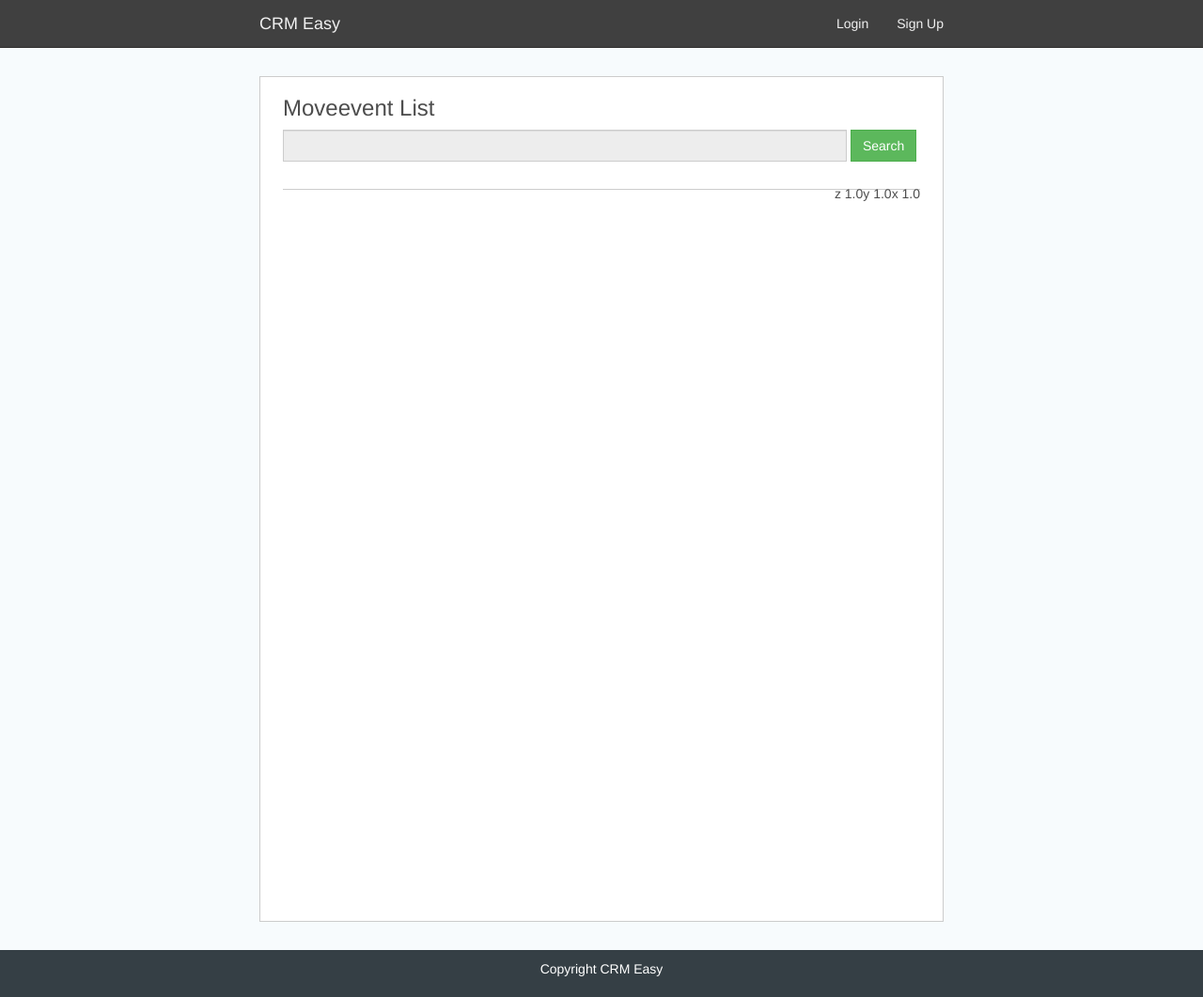
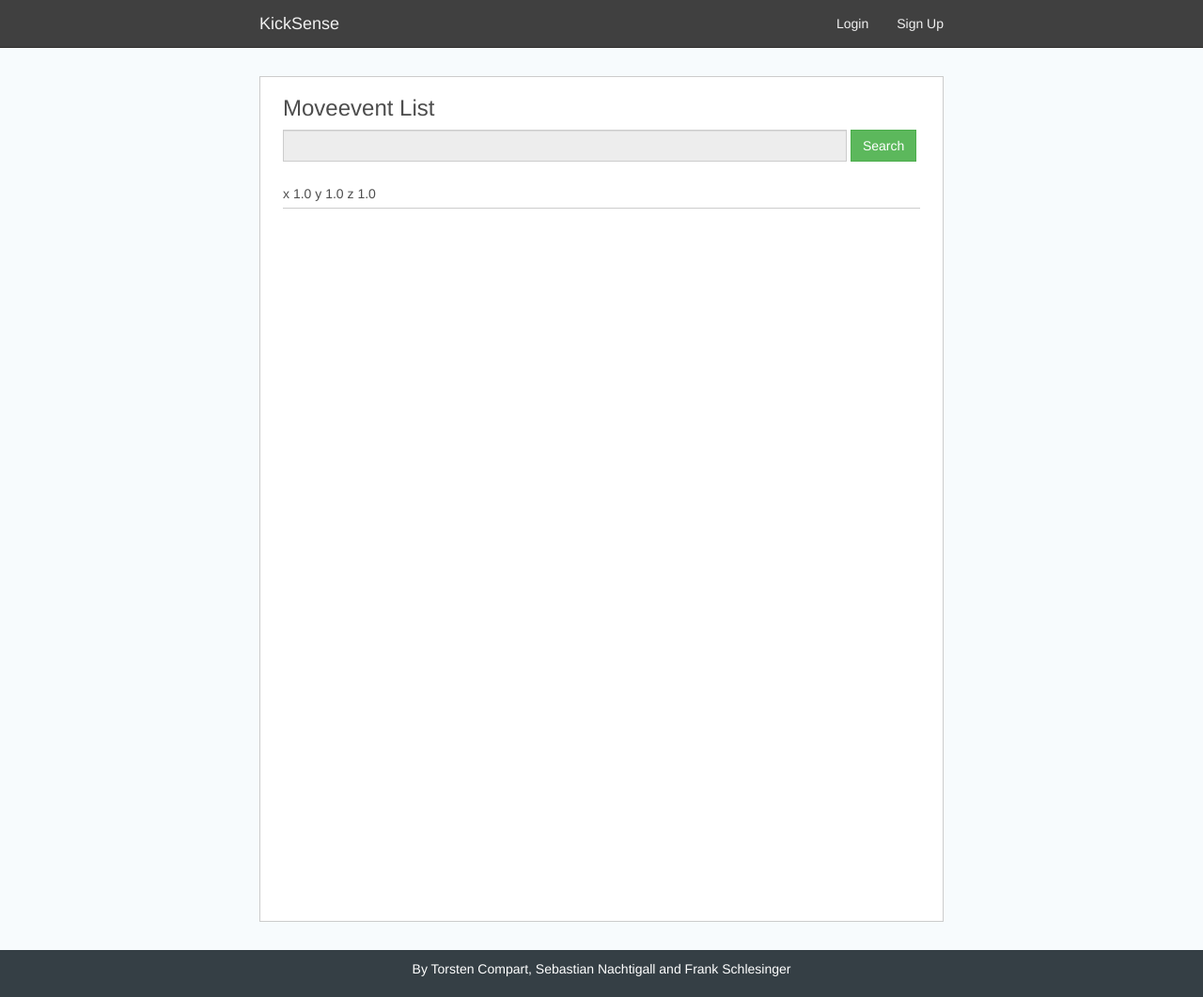
Before and after one commit to 7oas7er/kicksense, a Django app: template kicksenseapp/templates/monitor/moveevent_list.html in a window 1280 px wide. Shown: the whole page at 94% size. Run offline with Django 3.2, Linux system fonts and the light colour scheme; the template is opened without the code that fills it: values that come from a table or form of the project are taken from there, others are empty; tables that the repository leaves empty hold one stand-in row (values such as "Sample post"); parts of the project's set-up code (start-up, migrations or seed data) failed here and were passed over.

Commit message:
got the moveevent_list working

```diff
--- a/kicksenseapp/monitor/views.py
+++ b/kicksenseapp/monitor/views.py
@@ -5,7 +5,7 @@ class MoveeventList(ListView):
     model = MoveEvent
     paginate_by = 12
     template_name = 'monitor/moveevent_list.html'
-    context_object_name = 'moveevent'
+    context_object_name = 'moveevents'
 
     def get_queryset(self):
             try:
--- a/kicksenseapp/settings.py
+++ b/kicksenseapp/settings.py
@@ -23,8 +23,7 @@ def get_env_variable(var_name):
         raise ImproperlyConfigured(error_msg)
 
 # Build paths inside the project like this: os.path.join(BASE_DIR, ...)
-BASE_DIR = os.path.dirname(os.path.dirname(os.path.abspath(__file__)))
-
+BASE_DIR = os.path.dirname(os.path.abspath(__file__))
 
 # Quick-start development settings - unsuitable for production
 # See https://docs.djangoproject.com/en/1.9/howto/deployment/checklist/
--- a/kicksenseapp/templates/base.html
+++ b/kicksenseapp/templates/base.html
@@ -3,7 +3,7 @@
 <html>
     {# Make modifiable head elements #}
     <head>
-        <title>{% block title %}Home {% endblock title %} | CRM Easy</title>
+        <title>{% block title %}Home {% endblock title %} | KickSense</title>
         {% block head_favicon %}
             <link rel="icon" type="image/png"
                   href="{{ STATIC_URL }}images/favicon.ico">
@@ -46,7 +46,7 @@
                             <span class="icon-bar"></span>
                             <span class="icon-bar"></span>
                         </button>
-                        <a class="navbar-brand" href="/">CRM Easy</a>
+                        <a class="navbar-brand" href="/">KickSense</a>
                     </div>
                     <div class="collapse navbar-collapse">
                         <ul class="nav navbar-nav navbar-right">
@@ -72,7 +72,7 @@
         {# The Footer #}
         <div class="footer">
             <div class="container">
-                <p>Copyright CRM Easy</p>
+                <p>By Torsten Compart, Sebastian Nachtigall and Frank Schlesinger</p>
             </div>
         </div>
     </body>
--- a/kicksenseapp/templates/monitor/moveevent_list.html
+++ b/kicksenseapp/templates/monitor/moveevent_list.html
@@ -21,9 +21,9 @@
             <ul id="al-group" class="strip-list">
                 {% for moveevent in moveevents %}
                     <li class="al-item">
-                        <span class="al-created">x {{ moveevent.x }}</span>
-                        <span class="al-created">y {{ moveevent.y }}</span>
-                        <span class="al-created">z {{ moveevent.z }}</span>
+                        <span class="al-name">x {{ moveevent.x }}</span>
+                        <span class="al-name">y {{ moveevent.y }}</span>
+                        <span class="al-name">z {{ moveevent.z }}</span>
                     </li>
                 {% endfor %}
             </ul>
--- a/kicksenseapp/urls.py
+++ b/kicksenseapp/urls.py
@@ -7,5 +7,5 @@ urlpatterns = [
     url(r'^admin', include(admin.site.urls)),
     url(r'^moveevent/$', views.moveevent_list),
     url(r'^moveevent/(?P<pk>[0-9]+)/$', views.moveevent_detail),
-    url(r'^monitor/$', MoveeventList.as_view(), name='moveevent_list'),
+    url(r'^monitor/list/$', MoveeventList.as_view(), name='moveevent_list'),
 ]
```
Also changed, not shown: 3 other files.
